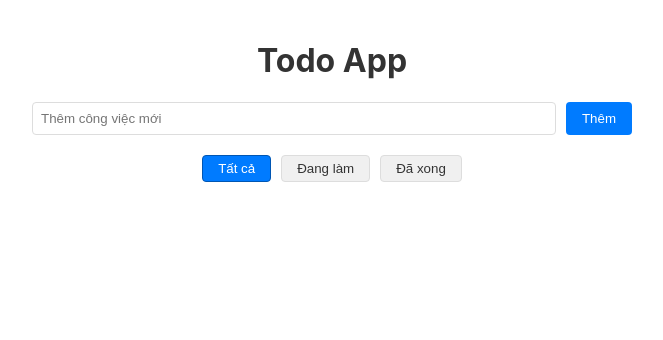
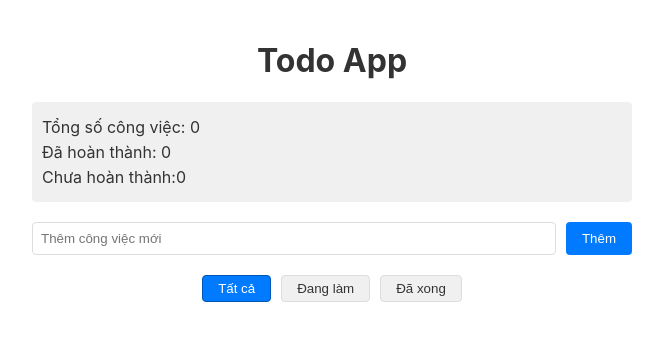
Before and after one commit to ngtrnhao/todo_list, a React (Create React App) app in the folder todo-app/: page / in a window 1280 px wide. Shown: the top 340 px of the page, without its empty margins (308-971 px from the left). Built offline with nearby package versions, Linux system fonts and the light colour scheme.

Commit message:
feat: add localStorage persistence for todos
- Add localStorage initialization in useState
- Add useEffect to save todos on changes
- Add error handling for localStorage operations
- Update App.jsx with localStorage logic

```diff
--- a/todo-app/src/App.css
+++ b/todo-app/src/App.css
@@ -58,3 +58,13 @@ button{
   color: white;
   border-color: #0056b3;
 }
+.todo-stats{
+  background:#f0f0f0;
+  padding: 10px;
+  border-radius: 4px;
+  margin-bottom: 20px;
+}
+.todo-stats p {
+  margin: 5px 0;
+  color: #333;
+}
--- a/todo-app/src/App.jsx
+++ b/todo-app/src/App.jsx
@@ -1,10 +1,27 @@
 import './App.css'
 import TodoForm from './components/TodoForm';
 import TodoList from './components/ToDoList';
-import { useState } from 'react';
+import { useState, useEffect } from 'react';
 
 function App() {
-  const [todos,setTodos] = useState ([]);
+  const [todos,setTodos] = useState (()=>{
+    try{
+      //Lấy dữ liệu từ localStorage
+      const localData = localStorage.getItem('todos');
+      //Nếu có dữ liệu thì parse JSON, không thì trả về mảng rổng
+      return localData ? JSON.parse(localData) : [];
+    } catch(err) {
+      console.error('Error reading from localStorage',err);
+      return [];
+    }
+  });
+  useEffect(()=>{
+    try{
+      localStorage.setItem('todos',JSON.stringify(todos));
+    }catch (err){
+      console.error('Error saving to localStorage',err);
+    }
+  },[todos]);
   const [filter,setFilter] = useState(`all`);
 
   const handleAddTodo = (text) =>{
@@ -42,6 +59,11 @@ function App() {
   return (
     <div className="App">
       <h1>Todo App</h1>
+      <div className="todo-stats">
+        <p>Tổng số công việc: {todos.length}</p>
+        <p>Đã hoàn thành: {todos.filter(todo => todo.completed).length}</p>
+        <p>Chưa hoàn thành:{todos.filter(todo => !todo.completed).length}</p>
+      </div>
       <TodoForm onAdd = {handleAddTodo}/>
       <div className="filter-buttons">
         <button
```
